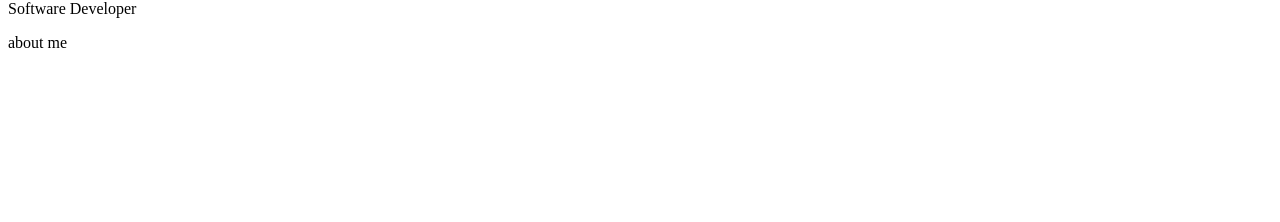
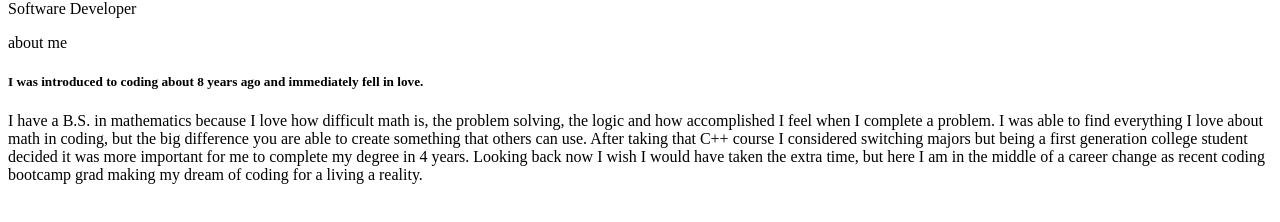
Before and after one commit to Jazzmine-Jimenez/portfolio-v2, a React app: page / in a window 1280 px wide. Shown: the part 490-712 px from the top of the page. Built offline with nearby package versions, Linux system fonts and the light colour scheme; the HTML template or start-up script is replaced by a standard one.

Commit message:
about me added

```diff
--- a/src/home.jsx
+++ b/src/home.jsx
@@ -50,6 +50,17 @@ export default function Home () {
         </div>
         <div className="col-7">
           <p>about me</p>
+          <h5>I was introduced to coding about 8 years ago and immediately fell in love.</h5>
+          <p> I have a B.S. in mathematics because I love how difficult math is, the problem solving,
+            the logic and how accomplished I feel when I complete a problem.
+            I was able to find everything I love about math in coding,
+            but the big difference you are able to create something that others can use.
+            After taking that C++ course I considered switching majors but being a first generation
+            college student decided it was more important for me to complete my degree in 4 years.
+            Looking back now I wish I would have taken the extra time, but here I am in the middle
+            of a career change as recent coding bootcamp grad making my
+            dream of coding for a living a reality.
+          </p>
         </div>
       </div>
     </div>
```
Also changed, not shown: 2 other files (tests, documents, lock files or other folders).
